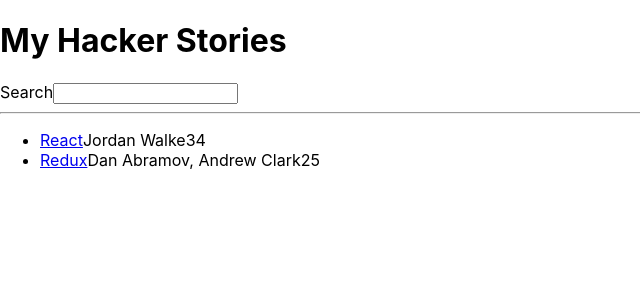
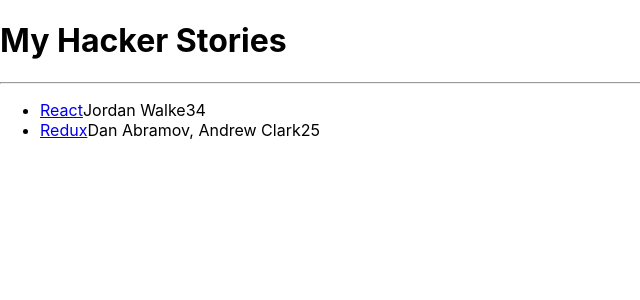
Before and after one commit to ittullos/hacker-stories, a React (Create React App) app: page / in a window 1280 px wide. Shown: the top 300 px of the page, without its empty margins (0-640 px from the left). Built offline with nearby package versions, Linux system fonts and the light colour scheme.

Commit message:
Create components

```diff
--- a/src/App.js
+++ b/src/App.js
@@ -25,11 +25,18 @@
     <div>
       <h1>My Hacker Stories</h1>
 
-      <label htmlFor="search">Search</label>
-      <input id="search" type="text" />
+      <Search />
 
       <hr />
 
+      <List />
+
+    </div>
+  )
+}
+
+function List() {
+  return (
     <ul>
       {list.map(function (item, index) {
         return  <li key={item.objectID}>
@@ -42,8 +49,15 @@
                 </li>
       })}
     </ul>
-    </div>
   )
 }
 
+const Search = () => {
+  <>
+    <label htmlFor="search">Search</label>
+    <input id="search" type="text" />
+  </>
+
+}
+
 export default App
```
Lines whose indentation alone changed are shown as unchanged.
